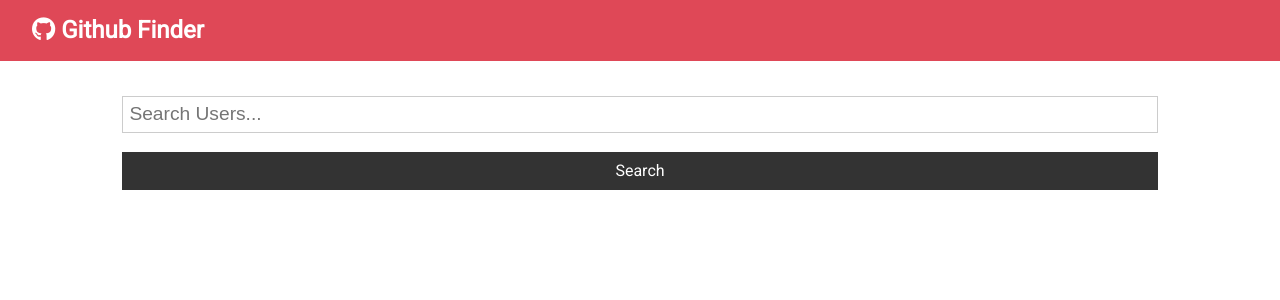
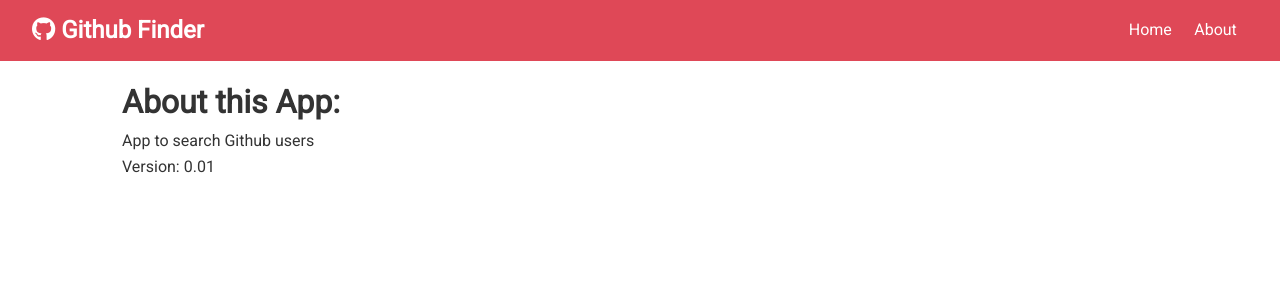
Before and after one commit to ErikSvensson76/github-finder, a React (Create React App) app: page /about in a window 1280 px wide. Shown: the top 300 px of the page. Built offline with nearby package versions, Linux system fonts and the light colour scheme.

Commit message:
Setting up basic Links with Router

```diff
--- a/package.json
+++ b/package.json
@@ -9,6 +9,7 @@
     "axios": "^0.19.2",
     "react": "^16.13.1",
     "react-dom": "^16.13.1",
+    "react-router-dom": "^5.1.2",
     "react-scripts": "3.4.1"
   },
   "scripts": {
--- a/src/App.js
+++ b/src/App.js
@@ -1,10 +1,12 @@
-import React, {Component} from 'react';
+import React, {Fragment, Component} from 'react';
+import {BrowserRouter as Router, Switch, Route} from 'react-router-dom';
 import './App.css';
 import Navbar from "./components/layout/NavBar";
 import Users from "./components/users/Users";
 import axios from 'axios';
 import Search from "./components/users/Search";
 import Alert from "./components/layout/Alert";
+import About from "./components/pages/About";
 
 class App extends Component {
     state = {
@@ -35,14 +37,24 @@
     render(){
         const {users, loading, alert} = this.state;
         return (
+            <Router>
             <div className='App'>
                 <Navbar />
                 <div className='container'>
                     <Alert alert={alert} />
-                    <Search searchUsers={this.searchUsers} clearUsers={this.clearUsers} showClear={users.length > 0} setAlert={this.setAlert}/>
-                    <Users loading={loading} users={users}/>
+                    <Switch>
+                        <Route  exact path={'/'} render={props =>(
+                            <Fragment>
+                                <Search searchUsers={this.searchUsers} clearUsers={this.clearUsers} showClear={users.length > 0} setAlert={this.setAlert}/>
+                                <Users loading={loading} users={users}/>
+                            </Fragment>
+                        )}/>
+                        <Route exact path='/about' component={About}/>
+                    </Switch>
+
                 </div>
             </div>
+            </Router>
         );
     }
 }
--- a/src/components/layout/NavBar.js
+++ b/src/components/layout/NavBar.js
@@ -1,5 +1,6 @@
 import React from "react";
 import PropTypes from 'prop-types';
+import {Link} from 'react-router-dom';
 
 const Navbar = ({icon, title}) => { //Destructuring
         return (
@@ -7,9 +8,16 @@
                 <h1>
                     <i className={icon} /> {title}
                 </h1>
+                <ul>
+                    <li>
+                        <Link to='/'>Home</Link>
+                    </li>
+                    <li>
+                        <Link to='/about'>About</Link>
+                    </li>
+                </ul>
             </nav>
         );
-
 }
 
 Navbar.defaultProps = {
--- /dev/null
+++ b/src/components/pages/About.js
@@ -0,0 +1,14 @@
+import React, {Fragment} from 'react';
+
+
+const About = () => {
+    return (
+        <Fragment>
+            <h1>About this App:</h1>
+            <p>App to search Github users</p>
+            <p>Version: 0.01</p>
+        </Fragment>
+    );
+};
+
+export default About;
```
Also changed, not shown: 1 other file (tests, documents, lock files or other folders).
